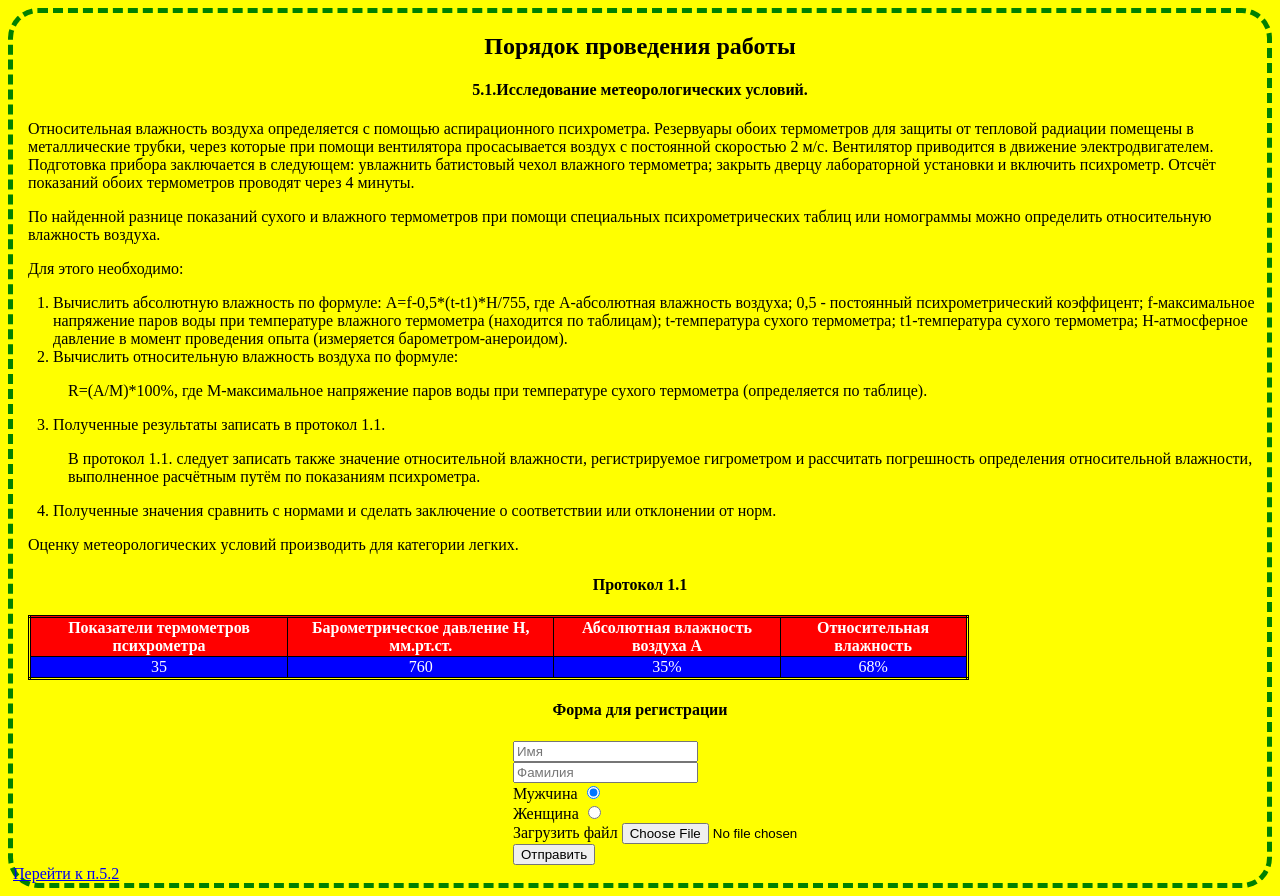
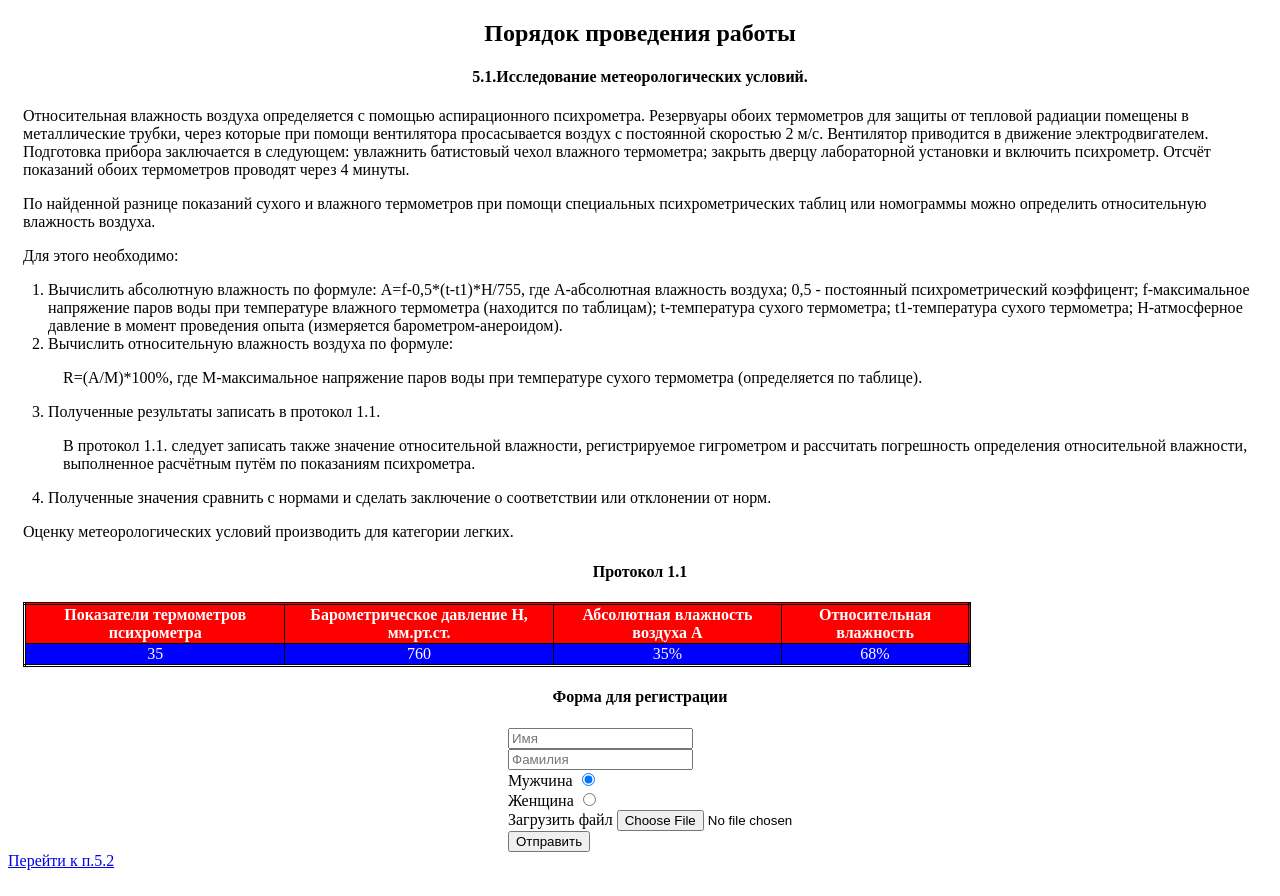
Before and after one commit to vshlyaga/Into-to-HTML-pavafanasev, a plain HTML site: page index.html in a window 1280 px wide. Drawn offline with Linux system fonts and the light colour scheme.

Commit message:
Update index.html

```diff
--- a/index.html
+++ b/index.html
@@ -6,11 +6,6 @@
   <style>
     h2,h4{
     text-align:center;
-    }
-    body {
-    background-color: #ffff00;
-    border: 5px dashed green;
-    border-radius: 30px;
     }
     p,table{
     margin-left:15px;}
```
